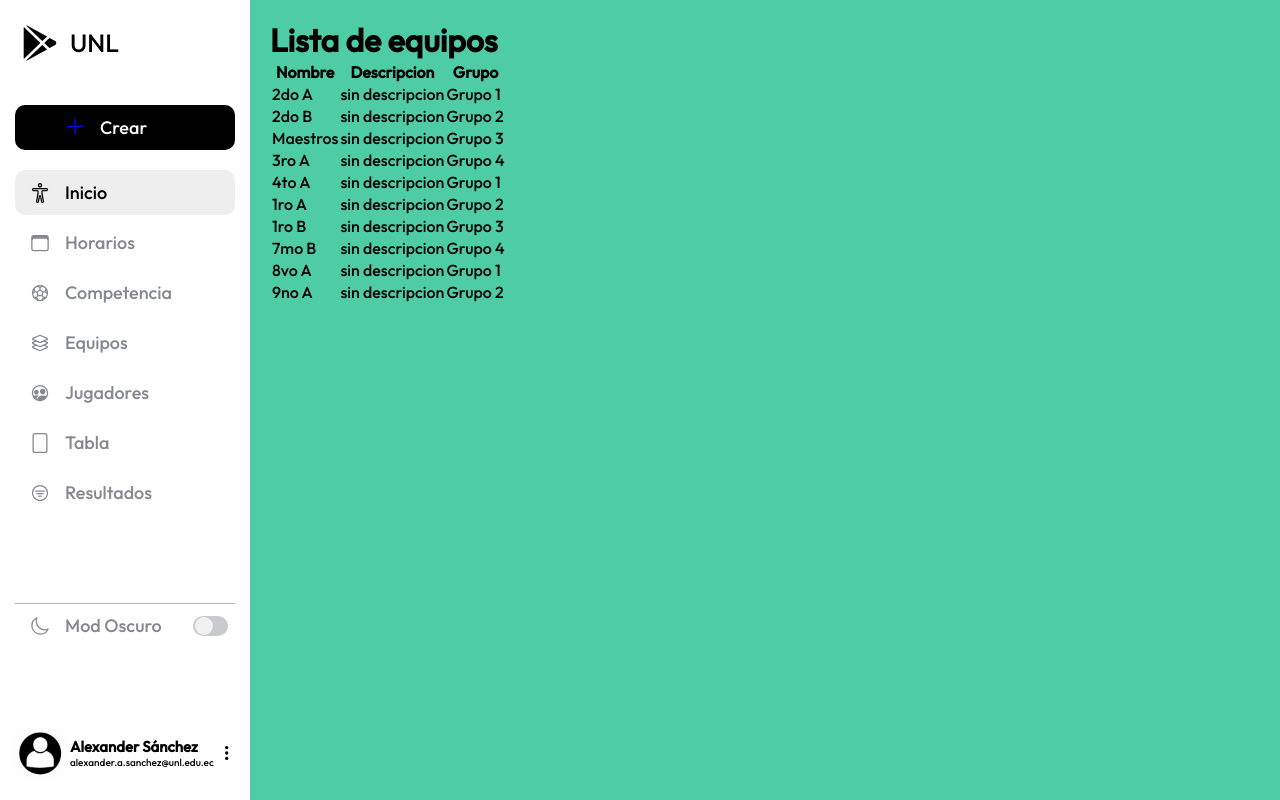
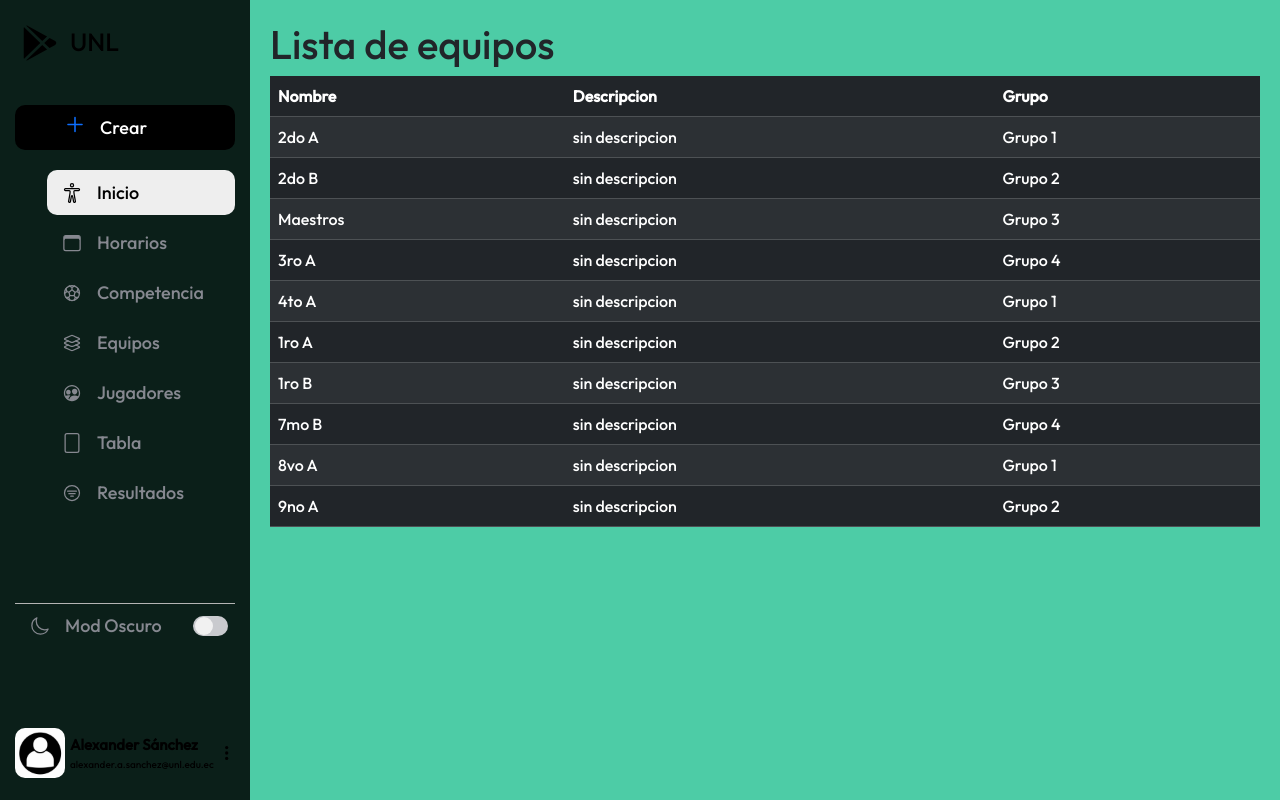
Before and after one commit to DarwinG23/ProyectoIntegradoSaberes, a Django app: page /equipos/ in a window 1280 px wide. Run offline with Django 4.2, Linux system fonts and the light colour scheme; data comes from the database, SQL or seed files in the repository; some web fonts are replaced.

Commit message:
//Color barra

```diff
--- a/mysite/myapp/static/css/base.css
+++ b/mysite/myapp/static/css/base.css
@@ -1,7 +1,7 @@
 @import url('https://fonts.googleapis.com/css2?family=Barlow+Condensed:ital,wght@0,500;1,400;1,500&family=Noto+Sans+Display:ital,wght@1,500&family=Outfit:wght@500&display=swap');
 
 :root{
-    --color-barra-lateral:rgb(255, 255, 255);
+    --color-barra-lateral: rgba(0, 0, 0, 0.85);
 
     --color-texto:rgb(0,0,0);
     --color-texto-menu:rgb(134,136,144);
--- a/mysite/myapp/templates/base.html
+++ b/mysite/myapp/templates/base.html
@@ -5,8 +5,8 @@
     <meta charset="UTF-8">
     <meta name="viewport" content="width=device-width, initial-scale=1.0">
     <title>Menu-Lateral</title>
+    <link rel="stylesheet" href="https://cdn.jsdelivr.net/npm/bootstrap@5.3.1/dist/css/bootstrap.min.css">
     <link rel="stylesheet" href="{% static 'css/base.css' %}">
-
 </head>
 <body>
     <div class="menu">
--- a/mysite/myapp/templates/equipos.html
+++ b/mysite/myapp/templates/equipos.html
@@ -3,7 +3,7 @@
 
 {% block content %}
     <h1> Lista de equipos</h1>
-    <table class="table table-light table-striped">
+    <table class="table table-dark table-striped">
        <thead>
               <tr>
                 <th>Nombre</th>
--- a/mysite/myapp/templates/horario.html
+++ b/mysite/myapp/templates/horario.html
@@ -4,7 +4,7 @@
        {% for horario in horarios  %}
            <h1>{{ horario.nombre }}</h1>
            <p>NUMERO DE CANCHAS: {{ horario.numCanchas }}</p>
-           <table>
+           <table class="table table-dark table-striped" >
                 <thead>
                     <tr>
                         <th>Fecha</th>
```
Also changed, not shown: mysite/myapp/templates/Inicio.html (added).
